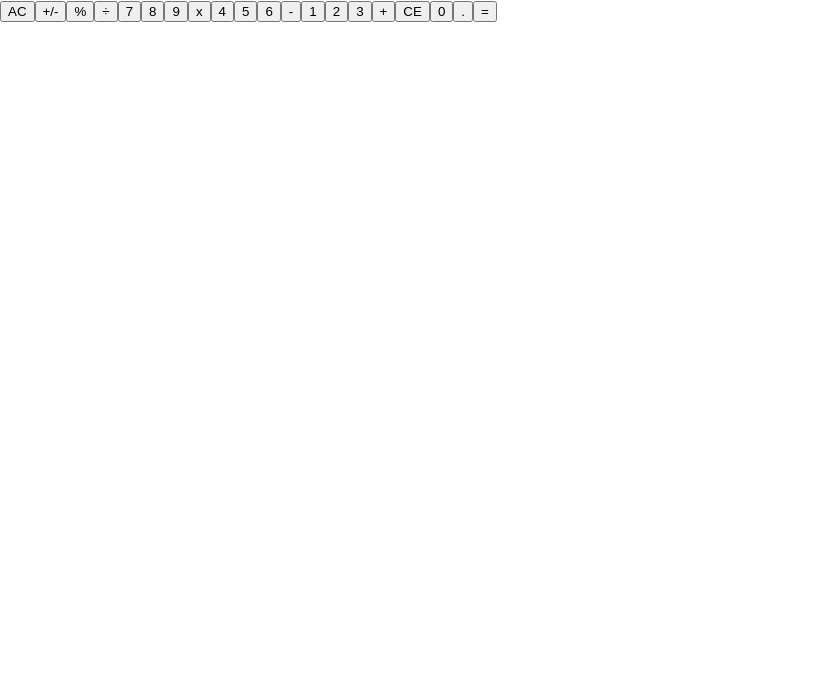
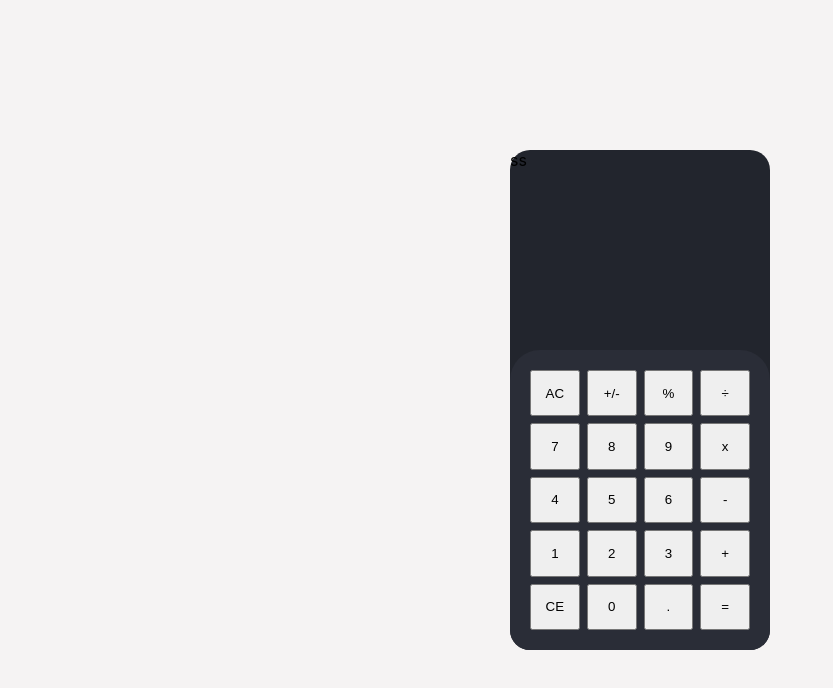
Before and after one commit to thatdeji/React-calculator, a React (Create React App) app: page / in a window 1280 px wide. Shown: the top 688 px of the page, without its empty margins (0-833 px from the left). Built offline with nearby package versions, Linux system fonts and the light colour scheme.

Commit message:
general styling

```diff
--- a/src/App.js
+++ b/src/App.js
@@ -6,12 +6,14 @@ function App() {
   return (
     <div className="App">
       <div className="calculator">
-        <div className="display" />
-        {buttons.map(({ id, colorType, value }) => (
-          <Button colorType={colorType} id={id} key={id}>
-            {value}
-          </Button>
-        ))}
+        <div className="display">ss</div>
+        <div className="operators">
+          {buttons.map(({ id, colorType, value }) => (
+            <Button colorType={colorType} id={id} key={id}>
+              {value}
+            </Button>
+          ))}
+        </div>
       </div>
     </div>
   );
--- a/src/index.css
+++ b/src/index.css
@@ -1,13 +1,50 @@
+:root {
+  --calculator-bg: #22252d;
+  --operator-bg: #2a2d37;
+}
+* {
+  margin: 0;
+  padding: 0;
+  box-sizing: border-box;
+}
 body {
   margin: 0;
-  font-family: -apple-system, BlinkMacSystemFont, 'Segoe UI', 'Roboto', 'Oxygen',
-    'Ubuntu', 'Cantarell', 'Fira Sans', 'Droid Sans', 'Helvetica Neue',
+  font-family: -apple-system, BlinkMacSystemFont, "Segoe UI", "Roboto", "Oxygen",
+    "Ubuntu", "Cantarell", "Fira Sans", "Droid Sans", "Helvetica Neue",
     sans-serif;
   -webkit-font-smoothing: antialiased;
   -moz-osx-font-smoothing: grayscale;
 }
-
-code {
-  font-family: source-code-pro, Menlo, Monaco, Consolas, 'Courier New',
-    monospace;
+.App {
+  min-height: 100vh;
+  width: 100%;
+  background-color: #f5f3f3;
+  display: flex;
+  justify-content: center;
+  align-items: center;
+  flex-direction: column;
+  flex-wrap: wrap;
 }
+.calculator {
+  height: 500px;
+  min-height: 500px;
+  width: 260px;
+  border-radius: 20px;
+  background-color: var(--calculator-bg);
+}
+.display {
+  height: 40%;
+}
+.operators {
+  height: 60%;
+  background-color: var(--operator-bg);
+  border-top-left-radius: 30px;
+  border-top-right-radius: 30px;
+  border-bottom-right-radius: 20px;
+  border-bottom-left-radius: 20px;
+  padding: 20px;
+  display: grid;
+  grid-template-columns: repeat(4, 1fr);
+  grid-template-rows: repeat(5, 1fr);
+  gap: 7px;
+}
```
